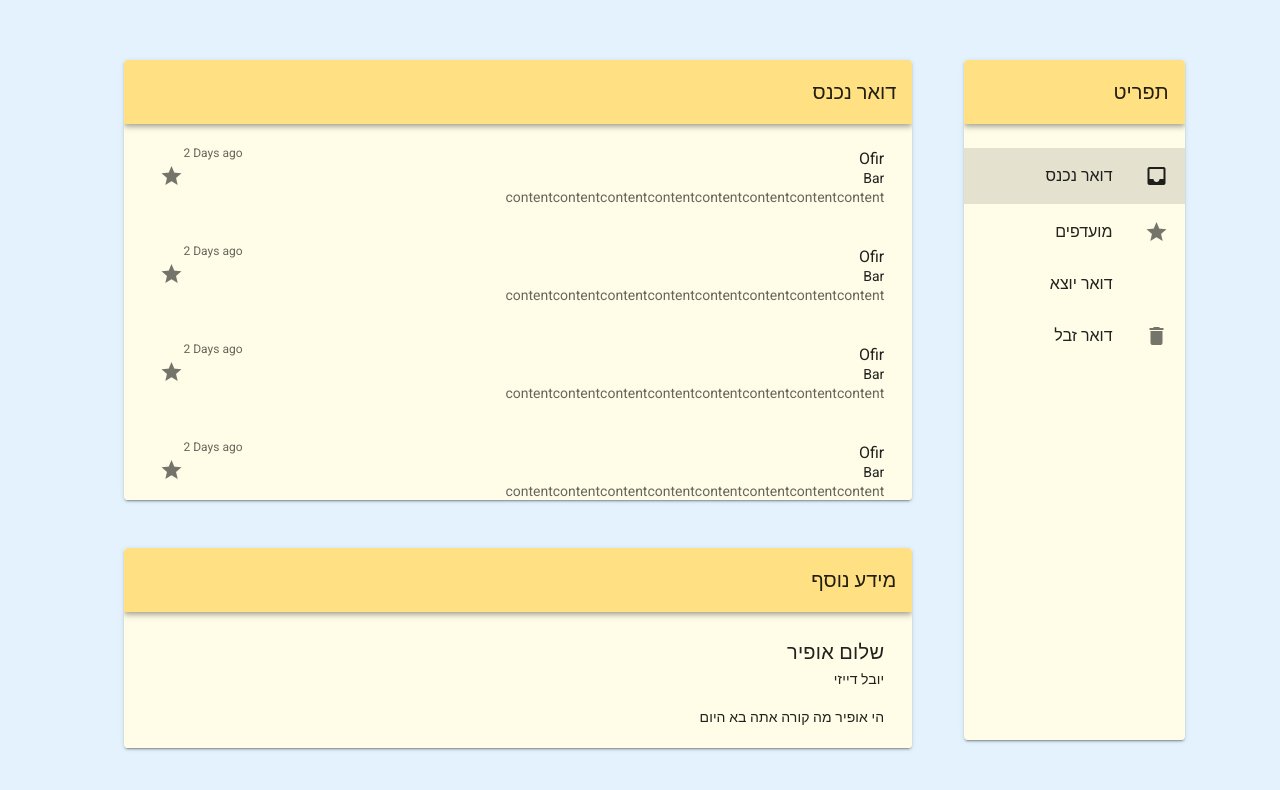
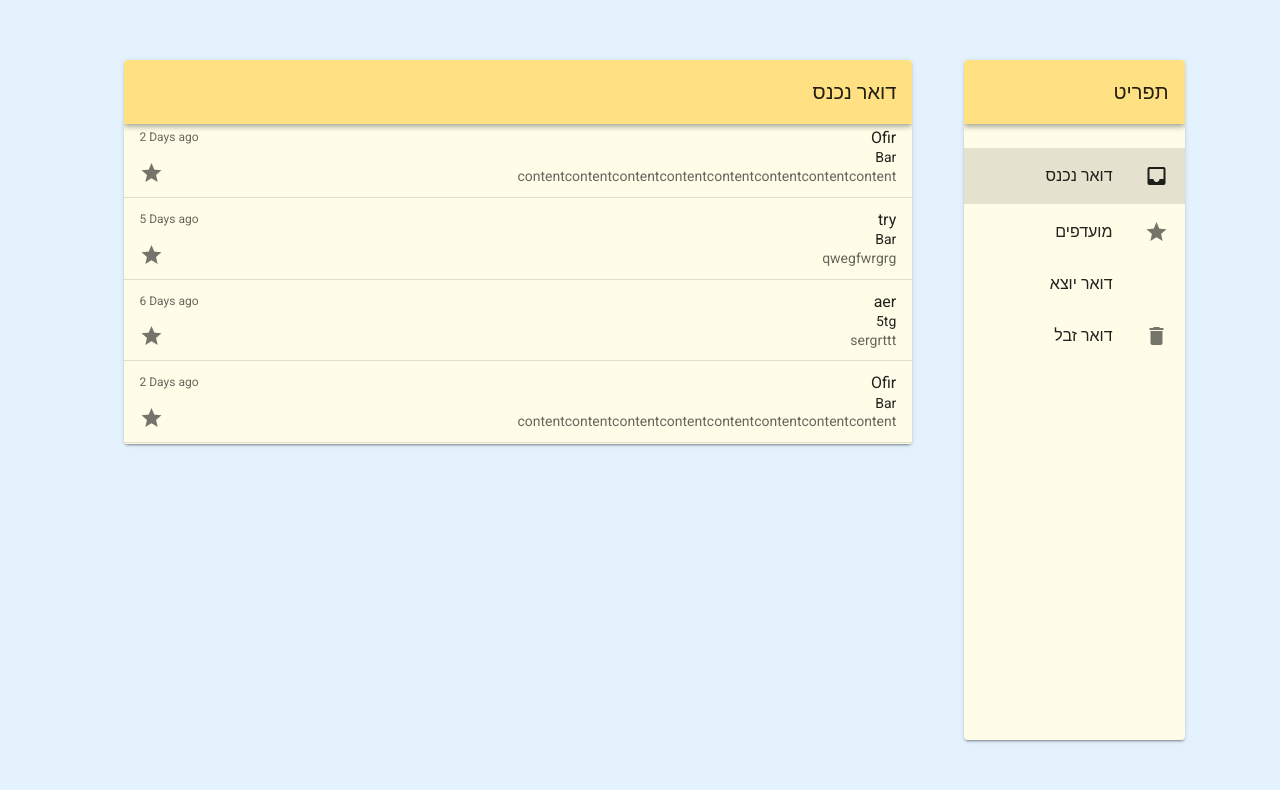
Before and after one commit to SennaTheRedeemer/Gmail, a Vue app: page / in a window 1280 px wide. Shown: the top 790 px of the page. Built offline with nearby package versions, Linux system fonts and the light colour scheme.

Commit message:
changed star + style

```diff
--- a/src/components/DisplayMail.vue
+++ b/src/components/DisplayMail.vue
@@ -1,25 +1,34 @@
 <template>
     <BaseCard class="ml-4 mt-12 viewCard" :title="'מידע נוסף'" v-if="mail" >
-        <v-container>
             <v-row class="pt-3 flex-row display">
                 <v-container>
-                    <v-card-title>{{mail.title}}</v-card-title>
-                    <v-card-subtitle>{{mail.from}}</v-card-subtitle>
-                    <v-card-text>{{mail.content}}</v-card-text>
+                    <v-card-title> כותרת: {{mail.title}}</v-card-title>
+                    <v-card-subtitle> שולח: {{mail.from}}</v-card-subtitle>
+                    <v-card-text> תוכן: {{mail.content}}</v-card-text>
                 </v-container>
             </v-row>
-        </v-container>
     </BaseCard>
 </template>
 <script>
 import BaseCard from "../components/BaseCard.vue"
+import bus from "../eventbus"
 
 export default {
     name: 'DisplayMail',
     props: {
-        mail: Object
+    },
+    mounted() {
+        bus.$on("chooseMail", mail => {
+            this.mail = mail
+        })
     },
      data: () => ({
+        // mail: {
+        //     title: "",
+        //     from: "",
+        //     content: ""
+        // }
+        mail: null
     }),
     components: {
         BaseCard
--- a/src/components/DisplayMails.vue
+++ b/src/components/DisplayMails.vue
@@ -1,31 +1,34 @@
 <template>
-    <BaseCard :title="title" class="overflow-y-auto viewCard">
-        <v-container>
-            <v-row class="">
-                <v-col class="col-12">
-                    <v-list class="viewCard">
-                        <v-list-item-group v-model="selected">
+    <BaseCard :title="title" class=" viewCard">
+        <v-row class="list">
+            <v-col class="col-12 list" :style='styleStr'>
+                <v-list class="viewCard list overflow-y-auto" style="max-height: 100% !important">
+                    <v-list-item-group v-model="selected" class="overflow-y-auto list" >
                     <Mail
-                        v-for="(a, index) in items"
+                    v-for="(mail, index) in items"
                     :key="index"
-                        :mail="a">
+                    :mail="mail"
+                   >
                     </Mail>
                     </v-list-item-group>
                 </v-list>
             </v-col>
         </v-row>
-        </v-container>
     </BaseCard>
 </template>
 <script>
 import BaseCard from "../components/BaseCard.vue";
 import Mail from "../components/Mail.vue";
 
+
 export default {
     name: 'DisplayMails',
     props: {
         items: Array,
         title: String,
+        styleStr: String
+    },
+    methods: {
     },
     computed: {
     },
@@ -38,3 +41,8 @@ export default {
     }),
 }
 </script>
+<style>
+.list {
+    height: inherit !important;
+}
+</style>
--- a/src/components/Mail.vue
+++ b/src/components/Mail.vue
@@ -1,22 +1,41 @@
 <template>
+    <div>
         <v-list-item>
-        <v-list-item-content>
+            <v-list-item-content  @click="chooseMail(mail)">
                 <v-list-item-title v-text="mail.title"></v-list-item-title>
                 <v-list-item-subtitle v-text="mail.from" class="text--primary"></v-list-item-subtitle>
                 <v-list-item-subtitle v-text="mail.content"></v-list-item-subtitle>
+
             </v-list-item-content>
-        <v-list-item-icon>
+
+            <v-list-item-action @change.stop @click.stop @input.stop @submit.stop @mousedown.stop @select.stop>
                 <v-list-item-action-text v-text="mail.date" class="english"></v-list-item-action-text>
-            <v-checkbox :on-icon="'mdi-star'" :off-icon="'mdi-star'" color="#FFD600"></v-checkbox>
-        </v-list-item-icon>
+                <v-checkbox :on-icon="'mdi-star'" :off-icon="'mdi-star'" :value="selected" color="#FFD600"></v-checkbox>
+            </v-list-item-action>
+
         </v-list-item>
+        <v-divider ></v-divider>
+    </div>
 </template>
 
 <script>
+import bus from "../eventbus"
+
 export default {
     name: 'MailCard',
     props: {
         mail: Object,
     },
+    data: () => ({
+        selected: false,
+    }),
+    methods: {
+        chooseMail(mail) {
+            console.log(mail)
+            bus.$emit("chooseMail", mail)
+        }
+    }
 }
 </script>
+<style>
+</style>
--- a/src/views/Inbox.vue
+++ b/src/views/Inbox.vue
@@ -1,7 +1,7 @@
 <template>
   <v-container>
-    <DisplayMails :items="items" title="דואר נכנס" class="mails" style="height: 55vh !important"></DisplayMails>
-    <DisplayMail  :mail="selectedMail" class="mail" style="height: 25vh !important"></DisplayMail>
+    <DisplayMails :items="items" title="דואר נכנס" class="mails" :styleStr='"max-height: 45vh !important"'></DisplayMails>
+    <DisplayMail  class="mail" style="height: 25vh !important"></DisplayMail>
   </v-container>
 </template>
 
@@ -23,13 +23,6 @@ export default {
     //...mapGetters(['getSelectedTitle']), - for vuex
   },
   data: () => ({
-      selectedMail: {
-        id: 1,
-        title: 'שלום אופיר',
-        sent: '15 דקות',
-        from: 'יובל דייזי',
-        content: "הי אופיר מה קורה אתה בא היום"
-      },
       items: [
         {
           title: 'Ofir',
@@ -38,16 +31,16 @@ export default {
           date: '2 Days ago'
         },
         {
-          title: 'Ofir',
+          title: 'try',
           from: 'Bar',
-          content: 'contentcontentcontentcontentcontentcontentcontentcontent',
-          date: '2 Days ago'
+          content: 'qwegfwrgrg',
+          date: '5 Days ago'
         },
         {
-          title: 'Ofir',
-          from: 'Bar',
-          content: 'contentcontentcontentcontentcontentcontentcontentcontent',
-          date: '2 Days ago'
+          title: 'aer',
+          from: '5tg',
+          content: 'sergrttt',
+          date: '6 Days ago'
         },
         {
           title: 'Ofir',
--- a/src/views/Outbox.vue
+++ b/src/views/Outbox.vue
@@ -1,7 +1,7 @@
 <template>
   <v-container>
-    <DisplayMails :items="items" title="דואר יוצא" class="mails" style="height: 55vh !important"></DisplayMails>
-    <DisplayMail :mail="selectedMail" class="mail" style="height: 25vh !important"></DisplayMail>
+    <DisplayMails :items="items" title="דואר יוצא" class="mails" :styleStr='"max-height: 45vh !important"'></DisplayMails>
+    <DisplayMail class="mail" style="height: 25vh !important"></DisplayMail>
   </v-container>
 </template>
 
@@ -23,13 +23,6 @@ export default {
     //...mapGetters(['getSelectedTitle']), - for vuex
   },
   data: () => ({
-      selectedMail: {
-        id: 1,
-        title: 'שלום אופיר',
-        sent: '15 דקות',
-        from: 'יובל דייזי',
-        content: "הי אופיר מה קורה אתה בא היום"
-      },
       items: [
         {
           title: 'Ofir',
--- a/src/views/Trash.vue
+++ b/src/views/Trash.vue
@@ -1,6 +1,6 @@
 <template>
   <v-container>
-    <DisplayMails :items="items" title="דואר זבל" class="mails" style="height: 85vh !important"></DisplayMails>
+    <DisplayMails :items="items" title="דואר זבל" class="mails" :styleStr='"max-height: 78vh !important"'></DisplayMails>
   </v-container>
 </template>
 
```
Lines whose indentation alone changed are shown as unchanged.
